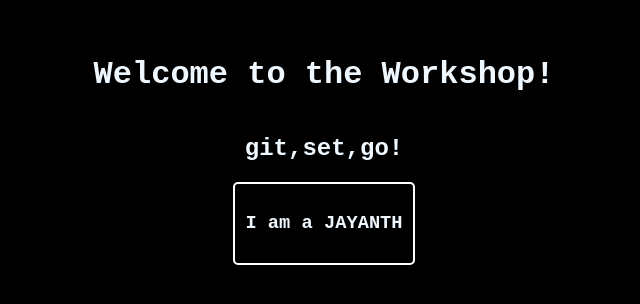
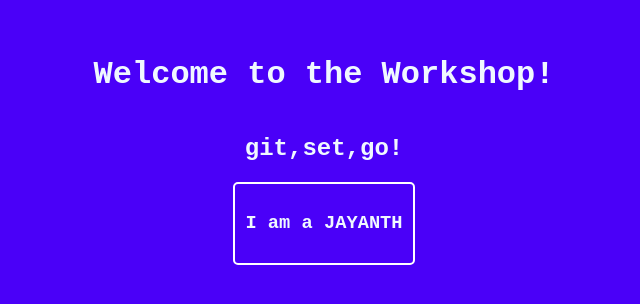
Before and after one commit to kumarkpjayanth-kp/Workshop_sample, a plain HTML site: page index.html in a window 1280 px wide. Shown: the part 258-562 px from the top of the page, without its empty margins (316-956 px from the left). Drawn offline with Linux system fonts and the light colour scheme.

Commit message:
background color is changed

```diff
--- a/index.html
+++ b/index.html
@@ -65,7 +65,7 @@
 
         }
         html,body{
-            background: #000;
+            background: #4a00f8;
             color: aliceblue;
             height: 100vh;
             overflow: hidden;
```
